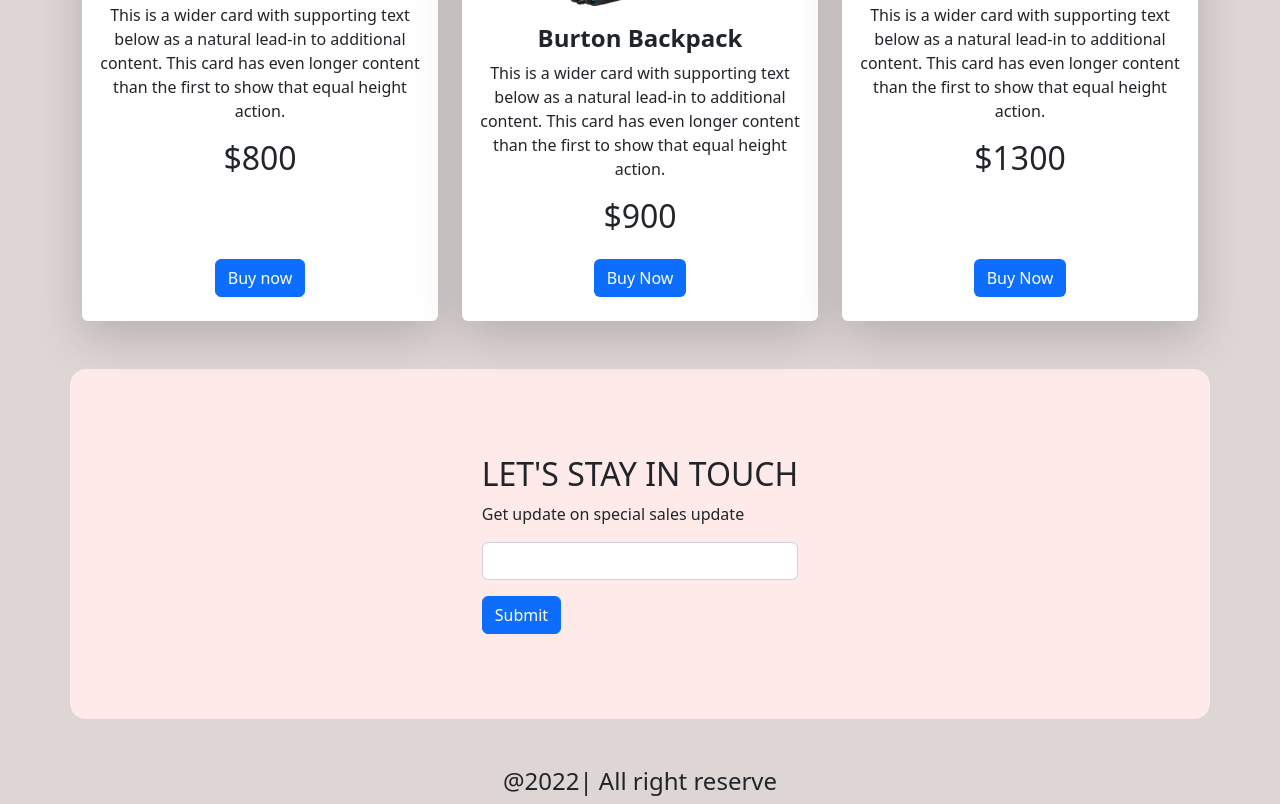
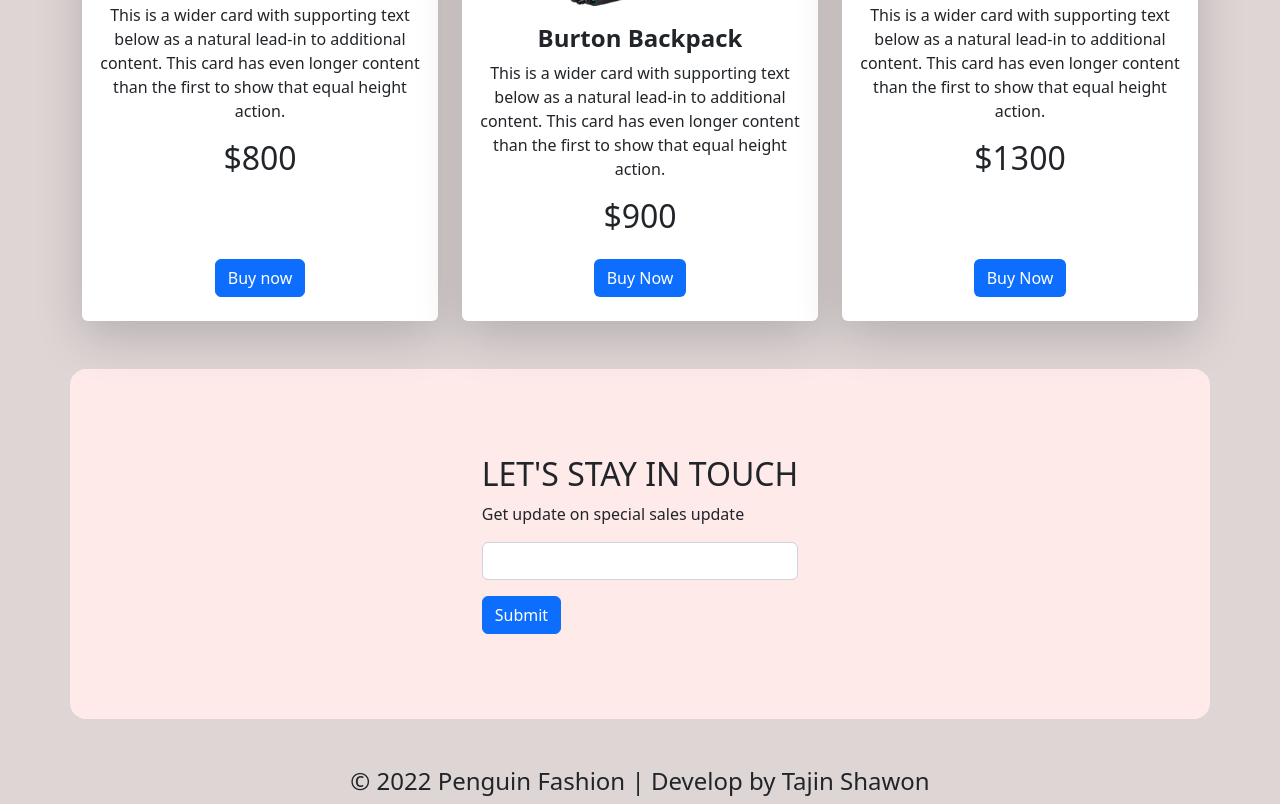
Before and after one commit to tajin002/Panda-ecommerce-website-Bootstrap, a plain HTML site: page index.html in a window 1280 px wide. Shown: the part 1933-2737 px from the top of the page. Drawn offline with nearby package versions, Linux system fonts and the light colour scheme.

Commit message:
Update index.html

```diff
--- a/index.html
+++ b/index.html
@@ -295,7 +295,7 @@
     </main>
     <footer>
       <div class="container text-center">
-        <h4>@2022| All right reserve</h4>
+        <h4>© 2022 Penguin Fashion | Develop by Tajin Shawon</h4>
       </div>
     </footer>
     <!-- Bootstrap javascript file/link -->
```
